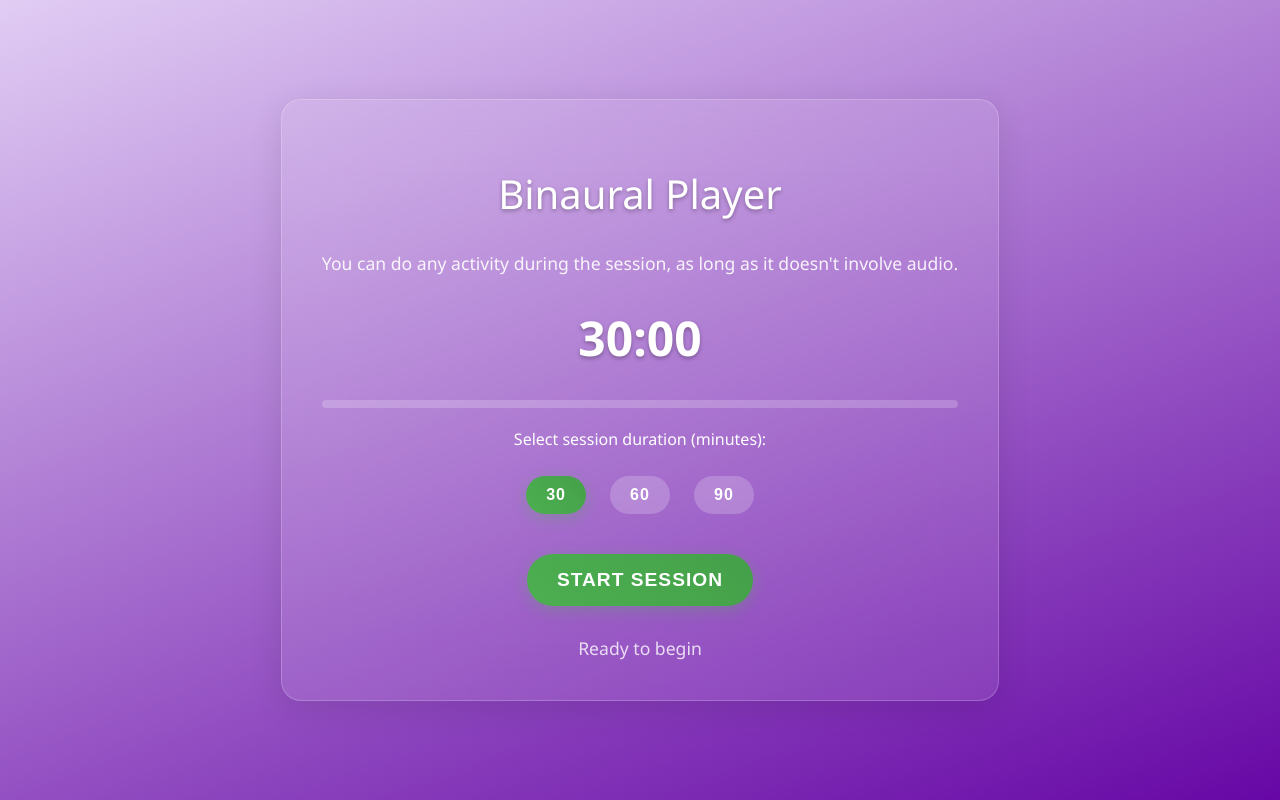
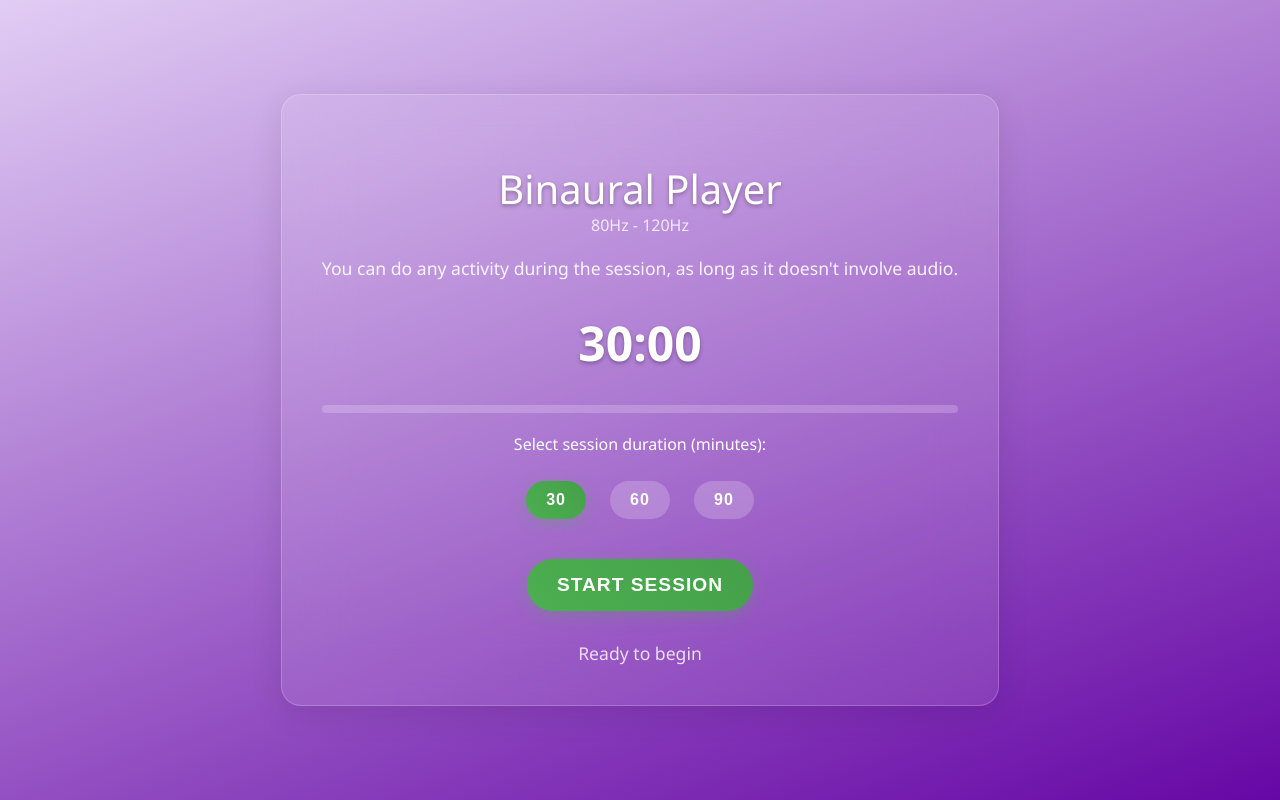
Before and after one commit to Qazzquimby/binaural-player, a website built with webpack: page index.html in a window 1280 px wide. Built offline with nearby package versions, Linux system fonts and the light colour scheme.

Commit message:
add paramaters for high and low tones

```diff
--- a/css/style.css
+++ b/css/style.css
@@ -39,9 +39,10 @@ h1 {
 }
 
 .frequency-info {
-  margin-bottom: 30px;
-  font-size: 1.2em;
-  opacity: 0.9;
+  margin-top: -2rem;
+
+  font-size: 1em;
+  opacity: 0.8;
 }
 
 .timer {
--- a/index.html
+++ b/index.html
@@ -25,6 +25,7 @@
 <body>
 <div class="container">
         <h1>Binaural Player</h1>
+        <div class="frequency-info" id="toneInfo"></div>
         <p class="instructions">You can do any activity during the session, as long as it doesn't involve audio.</p>
 <!--        <div class="current-ear" id="currentEar"></div>-->
         <div class="timer" id="timer"></div>
--- a/js/app.js
+++ b/js/app.js
@@ -11,8 +11,8 @@ let sessionSegmentStartTime;
 let currentEar = 'left';
 let timerInterval;
 
-const highTone = 120;
-const lowTone = 80;
+let highTone = 120;
+let lowTone = 80;
 
 function setDuration(minutes, element) {
   totalSeconds = minutes * 60;
@@ -165,6 +165,20 @@ function updateTimerDisplay(secondsLeft) {
 }
 
 document.addEventListener('DOMContentLoaded', () => {
+  const urlParams = new URLSearchParams(window.location.search);
+  const highToneParam = urlParams.get('highTone');
+  const lowToneParam = urlParams.get('lowTone');
+
+  if (highToneParam && !isNaN(parseInt(highToneParam, 10))) {
+    highTone = parseInt(highToneParam, 10);
+  }
+
+  if (lowToneParam && !isNaN(parseInt(lowToneParam, 10))) {
+    lowTone = parseInt(lowToneParam, 10);
+  }
+
+  document.getElementById('toneInfo').textContent = `${lowTone}Hz - ${highTone}Hz`;
+
   updateTimerDisplay(totalSeconds);
   document.querySelector('.duration-btn').classList.add('active');
 });
```
